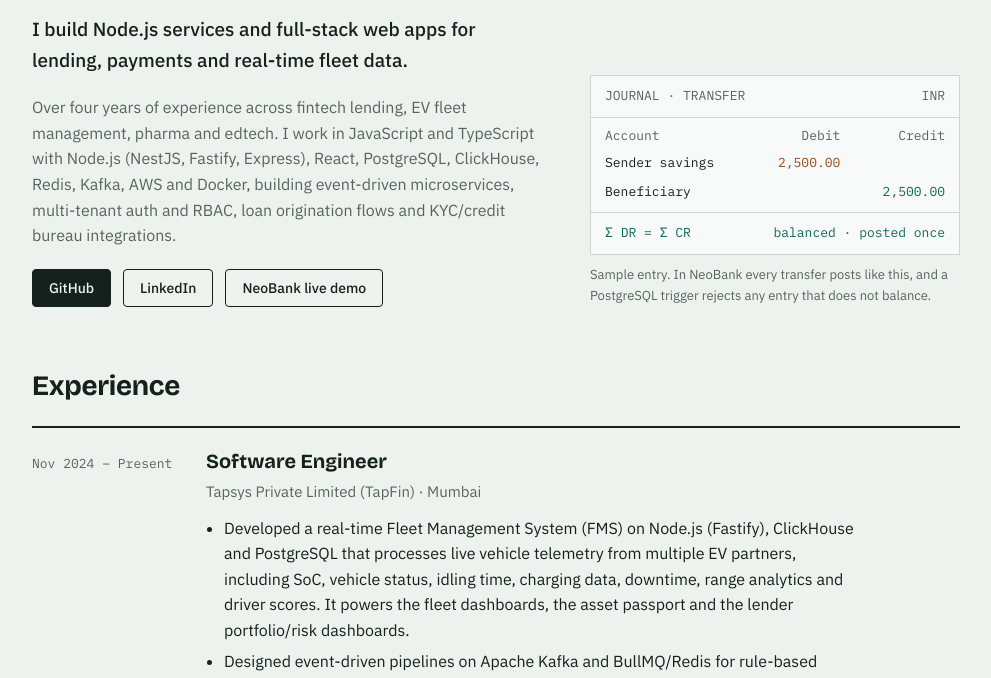
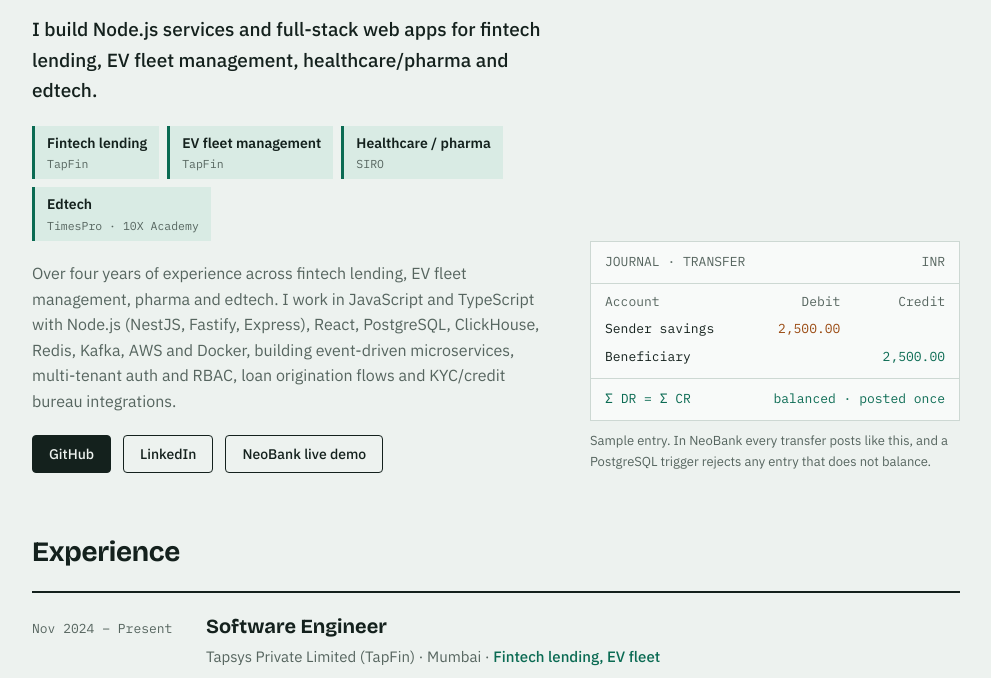
Before and after one commit to Harisankar2000/Harisankar2000.github.io, a plain HTML site: page index.html in a window 1280 px wide. Shown: the part 260-938 px from the top of the page, without its empty margins (144-1135 px from the left). Drawn offline with nearby package versions, Linux system fonts and the light colour scheme.

Commit message:
Highlight domain experience: fintech, EV fleet, healthcare/pharma, edtech
Co-Authored-By: Claude Opus 5.5 <noreply@anthropic.com>

```diff
--- a/index.html
+++ b/index.html
@@ -72,6 +72,11 @@ p { margin: 0; }
 h1 { font-size: clamp(40px, 8vw, 76px); font-weight: 700; letter-spacing: -0.02em; }
 .role { font-size: 19px; font-weight: 500; }
 .summary { color: var(--muted); max-width: 58ch; }
+.domains { display: flex; flex-wrap: wrap; gap: 8px; list-style: none; margin: 0; padding: 0; }
+.domains li { display: flex; flex-direction: column; gap: 1px; padding: 6px 12px; background: var(--accent-soft); border-left: 3px solid var(--accent); }
+.domains strong { font-weight: 600; font-size: 14px; color: var(--ink); }
+.domains span { font-family: var(--mono); font-size: 11.5px; color: var(--muted); }
+.org .domain { color: var(--accent); font-weight: 500; }
 .links { display: flex; flex-wrap: wrap; gap: 12px; }
 .btn {
   font: 500 14px var(--body);
@@ -179,7 +184,13 @@ h2 { font-size: 28px; font-weight: 700; letter-spacing: -0.01em; }
     <div class="hero-text">
       <p class="label">Software engineer · Mumbai, India</p>
       <h1>Harisankar Sahoo</h1>
-      <p class="role">I build Node.js services and full-stack web apps for lending, payments and real-time fleet data.</p>
+      <p class="role">I build Node.js services and full-stack web apps for fintech lending, EV fleet management, healthcare/pharma and edtech.</p>
+      <ul class="domains" aria-label="Domain experience">
+        <li><strong>Fintech lending</strong><span>TapFin</span></li>
+        <li><strong>EV fleet management</strong><span>TapFin</span></li>
+        <li><strong>Healthcare / pharma</strong><span>SIRO</span></li>
+        <li><strong>Edtech</strong><span>TimesPro · 10X Academy</span></li>
+      </ul>
       <p class="summary">Over four years of experience across fintech lending, EV fleet management, pharma and edtech. I work in JavaScript and TypeScript with Node.js (NestJS, Fastify, Express), React, PostgreSQL, ClickHouse, Redis, Kafka, AWS and Docker, building event-driven microservices, multi-tenant auth and RBAC, loan origination flows and KYC/credit bureau integrations.</p>
       <div class="links">
         <a class="btn primary" href="https://github.com/Harisankar2000">GitHub</a>
@@ -208,7 +219,7 @@ h2 { font-size: 28px; font-weight: 700; letter-spacing: -0.01em; }
         <div class="when">Nov 2024 – Present</div>
         <div class="body">
           <h3>Software Engineer</h3>
-          <div class="org">Tapsys Private Limited (TapFin) · Mumbai</div>
+          <div class="org">Tapsys Private Limited (TapFin) · Mumbai · <span class="domain">Fintech lending, EV fleet</span></div>
           <ul>
             <li>Developed a real-time Fleet Management System (FMS) on Node.js (Fastify), ClickHouse and PostgreSQL that processes live vehicle telemetry from multiple EV partners, including SoC, vehicle status, idling time, charging data, downtime, range analytics and driver scores. It powers the fleet dashboards, the asset passport and the lender portfolio/risk dashboards.</li>
             <li>Designed event-driven pipelines on Apache Kafka and BullMQ/Redis for rule-based alerts, device sync, scheduled jobs and background processing.</li>
@@ -224,7 +235,7 @@ h2 { font-size: 28px; font-weight: 700; letter-spacing: -0.01em; }
         <div class="when">Aug 2023 – Oct 2024</div>
         <div class="body">
           <h3>Jr. Backend Engineer</h3>
-          <div class="org">Sirovate Technologies Limited (SIRO) · Remote</div>
+          <div class="org">Sirovate Technologies Limited (SIRO) · Remote · <span class="domain">Healthcare / pharma</span></div>
           <ul>
             <li>Developed a Clinical Study Report (CSR) generation tool for a pharmaceutical company, integrating multiple document types and streamlining the review and approval process.</li>
             <li>Implemented a multi-stage review workflow with Node.js, AWS Lambda and PostgreSQL, ensuring controlled phase transitions and compliance with industry standards.</li>
@@ -238,7 +249,7 @@ h2 { font-size: 28px; font-weight: 700; letter-spacing: -0.01em; }
         <div class="when">Jun 2022 – Jul 2023</div>
         <div class="body">
           <h3>Jr. Backend Developer</h3>
-          <div class="org">TimesPro (Times Group) · Mumbai</div>
+          <div class="org">TimesPro (Times Group) · Mumbai · <span class="domain">Edtech</span></div>
           <ul>
             <li>Developed a secure, scalable unified login system using Node.js, AWS Lambda, MongoDB, Cognito, API Gateway, S3 and SNS.</li>
             <li>Improved data access and retrieval performance in MongoDB through query optimization and indexing.</li>
@@ -250,7 +261,7 @@ h2 { font-size: 28px; font-weight: 700; letter-spacing: -0.01em; }
         <div class="when">Dec 2021 – Jun 2022</div>
         <div class="body">
           <h3>Full-Stack Developer Intern</h3>
-          <div class="org">10X Academy · Hyderabad</div>
+          <div class="org">10X Academy · Hyderabad · <span class="domain">Edtech</span></div>
           <ul>
             <li>Built and deployed web applications with Node.js, Express.js, React and MongoDB, implementing RESTful APIs and integrating frontend with backend.</li>
             <li>Built registration, login and secure password storage using bcrypt and JWT-based session management, structured with the MVC pattern.</li>
```
